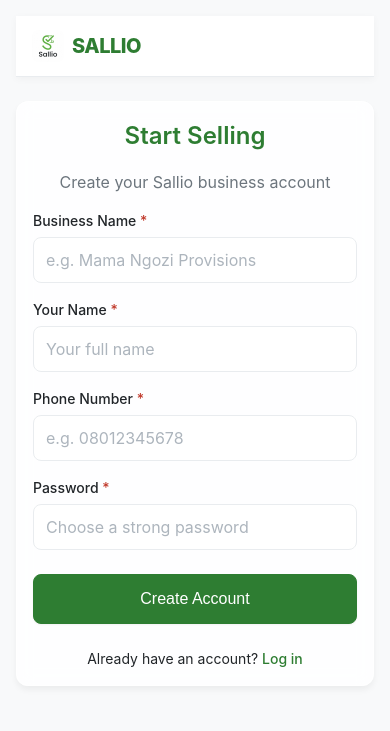
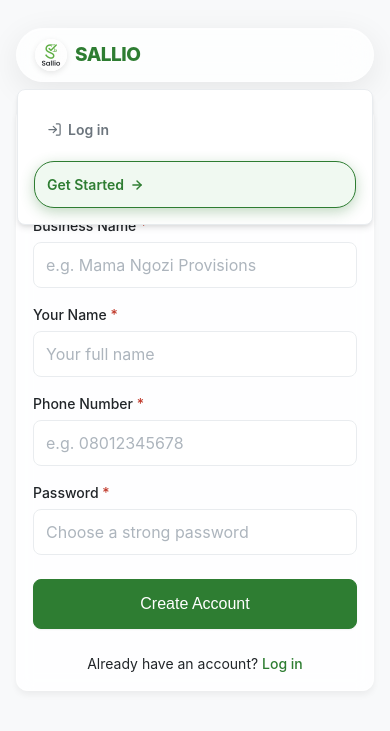
Before and after one commit to zorate/sallio, a Flask app: page /auth/register in a window 390 px wide. Shown: the top 731 px of the page. Run offline with Flask 3, Linux system fonts and the light colour scheme; some web fonts are replaced.

Commit message:
feat(ui): floating pill glassmorphic navbar and mobile bottom bar with unauthenticated CTA

```diff
--- a/sallio/static/css/style.css
+++ b/sallio/static/css/style.css
@@ -176,29 +176,37 @@ main {
   flex: 1;
 }
 
-/* Navbar Styles */
+/* Navbar Styles (Refined Floating Pill Glassmorphic Pattern) */
 .navbar {
   display: flex;
   justify-content: space-between;
   align-items: center;
-  padding: 14px 16px;
-  margin-bottom: 24px;
-  border-bottom: 1px solid var(--border-color);
+  padding: 10px 18px;
+  margin: 12px auto 24px;
+  max-width: 1160px;
+  width: 100%;
+  border: 1px solid rgba(255, 255, 255, 0.45);
+  border-radius: 999px;
   position: sticky;
-  top: 0;
+  top: 12px;
   z-index: 1000;
-  background: var(--surface-color);
-  box-shadow: 0 2px 8px rgba(0, 0, 0, 0.04);
+  background: rgba(255, 255, 255, 0.72);
+  backdrop-filter: blur(16px) saturate(180%);
+  -webkit-backdrop-filter: blur(16px) saturate(180%);
+  box-shadow: 0 8px 32px 0 rgba(0, 0, 0, 0.08), inset 0 1px 1px rgba(255, 255, 255, 0.8);
+  transition: all 0.25s ease;
 }
 [data-theme="dark"] .navbar {
-  box-shadow: 0 2px 8px rgba(0, 0, 0, 0.35);
+  background: rgba(28, 28, 30, 0.78);
+  border: 1px solid rgba(255, 255, 255, 0.09);
+  box-shadow: 0 10px 32px 0 rgba(0, 0, 0, 0.55), inset 0 1px 0 rgba(255, 255, 255, 0.1);
 }
 .navbar-brand {
   display: flex;
   align-items: center;
   text-decoration: none;
   font-weight: 800;
-  font-size: 20px;
+  font-size: 19px;
   color: var(--primary-color);
   letter-spacing: -0.5px;
   gap: 8px;
@@ -206,14 +214,54 @@ main {
 .navbar-brand img {
   width: 32px;
   height: 32px;
-  border-radius: 8px;
+  border-radius: 50%;
   object-fit: cover;
   flex-shrink: 0;
+  box-shadow: 0 2px 6px rgba(0,0,0,0.1);
 }
 .nav-links {
   display: flex;
-  gap: 12px;
-  align-items: center;
+  gap: 8px;
+  align-items: center;
+}
+.nav-links--unauth {
+  display: flex !important;
+  align-items: center;
+  gap: 8px;
+}
+.nav-login-link {
+  display: inline-flex;
+  align-items: center;
+  gap: 6px;
+  padding: 8px 14px;
+  font-size: 13px;
+  font-weight: 600;
+  color: var(--text-primary);
+  border-radius: 999px;
+  text-decoration: none;
+  transition: all 0.15s ease;
+}
+.nav-login-link:hover {
+  background: rgba(0, 0, 0, 0.05);
+}
+[data-theme="dark"] .nav-login-link:hover {
+  background: rgba(255, 255, 255, 0.08);
+}
+.nav-cta-pill {
+  display: inline-flex;
+  align-items: center;
+  gap: 6px;
+  padding: 8px 18px;
+  font-size: 13px;
+  font-weight: 700;
+  border-radius: 999px;
+  text-decoration: none;
+  box-shadow: 0 4px 14px rgba(46, 125, 50, 0.3);
+  transition: transform 0.15s ease, box-shadow 0.15s ease;
+}
+.nav-cta-pill:hover {
+  transform: translateY(-1px);
+  box-shadow: 0 6px 18px rgba(46, 125, 50, 0.4);
 }
 .nav-link {
   text-decoration: none;
--- a/sallio/templates/base.html
+++ b/sallio/templates/base.html
@@ -20,7 +20,7 @@
     <link href="https://fonts.googleapis.com/css2?family=Cinzel:wght@600;700;800;900&family=Playfair+Display:ital,wght@0,600;0,700;0,800;1,600;1,700&display=swap" rel="stylesheet">
 
     <!-- Styles -->
-    <link rel="stylesheet" href="{{ url_for('static', filename='css/style.css') }}?v=3.3">
+    <link rel="stylesheet" href="{{ url_for('static', filename='css/style.css') }}?v=3.4">
 
     <!-- SEO & Meta -->
     <meta name="description" content="{% block meta_description %}Sallio — Simple sales records and digital receipts for small businesses. Sell. Record. Receipt.{% endblock %}">
@@ -56,7 +56,7 @@
     <div class="container {% if request.endpoint == 'main.index' %}landing-container{% endif %}">
 
         <!-- ═══════════════════════════════════════════════════
-             TOP NAV (desktop + logged-out mobile)
+             TOP NAV (desktop + mobile)
         ════════════════════════════════════════════════════ -->
         <nav class="navbar" aria-label="Main navigation">
             <a href="{{ url_for('main.index') }}" class="navbar-brand">
@@ -67,7 +67,7 @@
             {% if current_user.is_authenticated %}
             {% set business = get_business(current_user.business_id) %}
 
-            <!-- Mobile Top Right Quick Actions (visible on mobile only) -->
+            <!-- Mobile Top Right Quick Actions (authenticated users) -->
             <div class="mobile-nav-actions">
                 {% if not business or business.get('plan_type') != 'premium' %}
                 <a href="{{ url_for('billing.upgrade') }}" class="mobile-upgrade-pill" title="Upgrade to Premium">
@@ -97,9 +97,16 @@
                 <a href="{{ url_for('auth.logout') }}" class="nav-link nav-danger">Log out</a>
             </div>
             {% else %}
-            <div class="nav-links" id="nav-links">
-                <a href="{{ url_for('auth.login') }}"    class="nav-link">Log in</a>
-                <a href="{{ url_for('auth.register') }}" class="nav-link nav-primary">Get Started →</a>
+            <!-- Unauthenticated Top Navigation (both desktop and mobile) -->
+            <div class="nav-links nav-links--unauth">
+                <a href="{{ url_for('auth.login') }}" class="nav-link nav-login-link">
+                    <svg width="15" height="15" viewBox="0 0 24 24" fill="none" stroke="currentColor" stroke-width="2" stroke-linecap="round" stroke-linejoin="round"><path d="M15 3h4a2 2 0 0 1 2 2v14a2 2 0 0 1-2 2h-4"/><polyline points="10 17 15 12 10 7"/><line x1="15" y1="12" x2="3" y2="12"/></svg>
+                    <span>Log in</span>
+                </a>
+                <a href="{{ url_for('auth.register') }}" class="nav-link nav-primary nav-cta-pill">
+                    <span>Get Started</span>
+                    <svg width="14" height="14" viewBox="0 0 24 24" fill="none" stroke="currentColor" stroke-width="2.5" stroke-linecap="round" stroke-linejoin="round"><line x1="5" y1="12" x2="19" y2="12"/><polyline points="12 5 19 12 12 19"/></svg>
+                </a>
             </div>
             {% endif %}
         </nav>
```
Also changed, not shown: other parts of sallio/static/css/style.css (+26 -18 lines).
